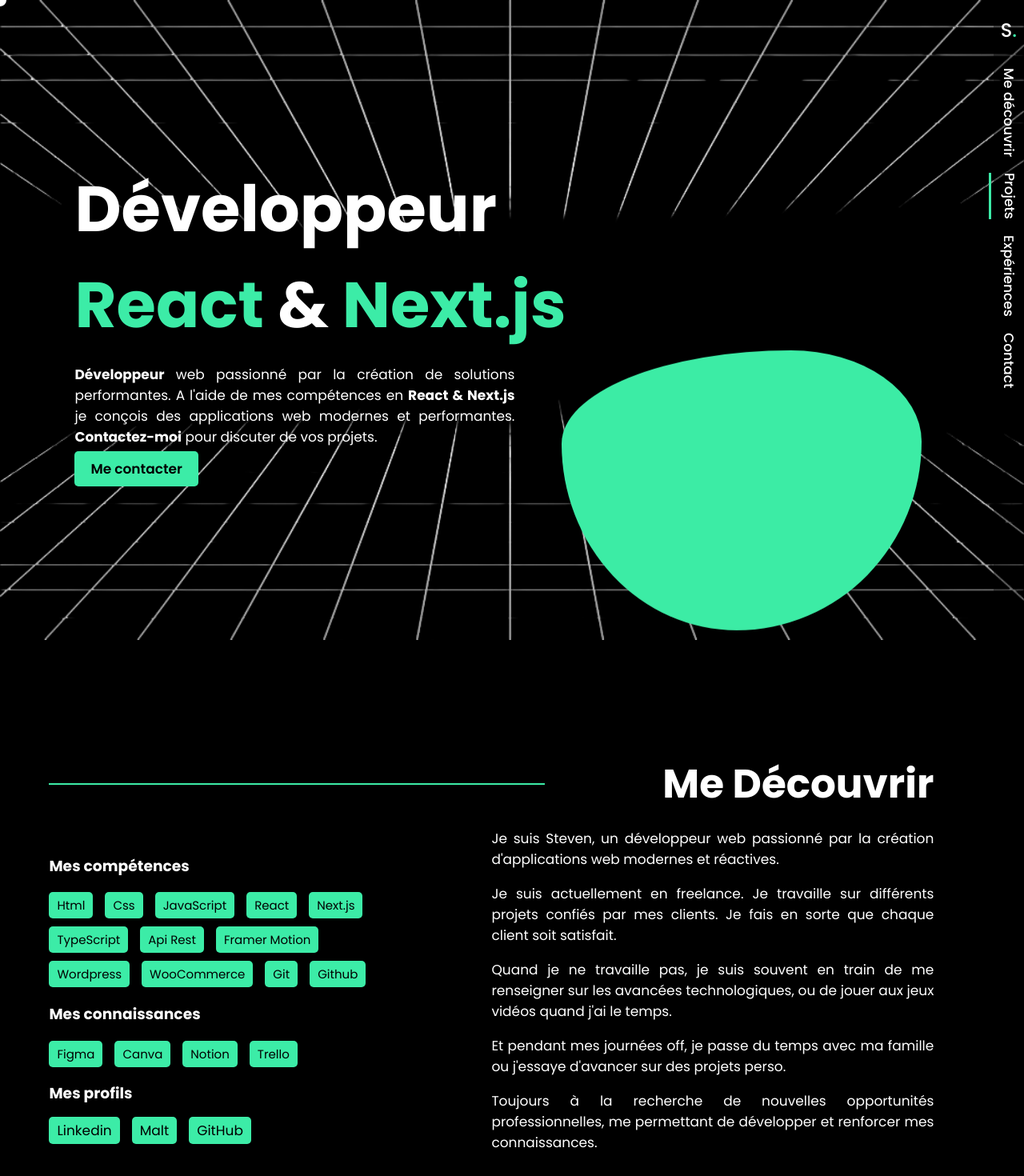
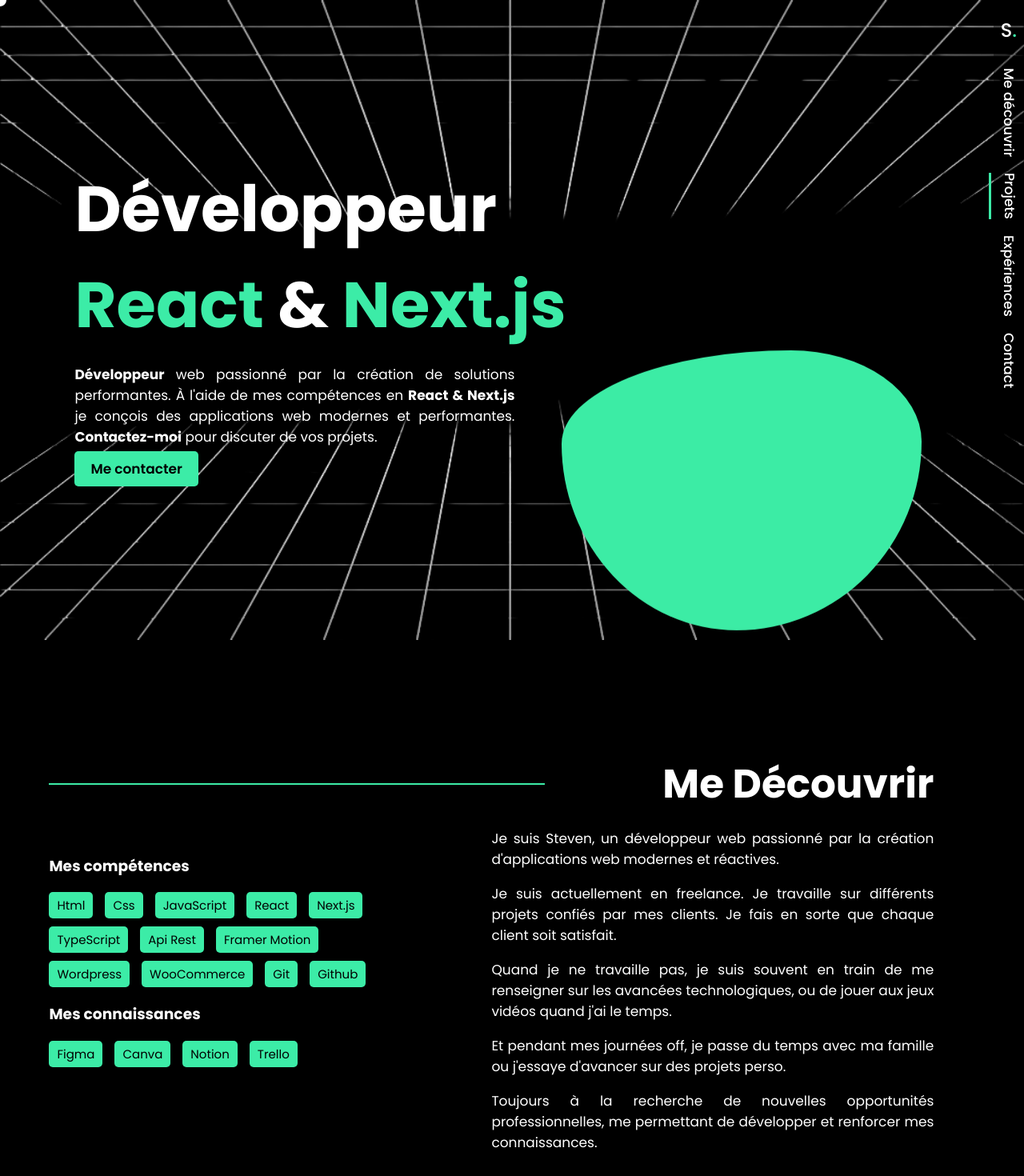
Before and after one commit to CARNEIRO-MOREIRA-Steven/portfolio2025, a React (Create React App) app: page / in a window 1280 px wide. Shown: the top 1470 px of the page at 80% size. Built offline with nearby package versions, Linux system fonts and the light colour scheme.

Commit message:
Animation framer

```diff
--- a/package.json
+++ b/package.json
@@ -11,6 +11,7 @@
     "@types/react-dom": "^19.1.2",
     "ajv": "^8.17.1",
     "ajv-keywords": "^5.1.0",
+    "motion": "^12.7.4",
     "react": "^19.1.0",
     "react-dom": "^19.1.0",
     "react-scripts": "5.0.1",
--- a/src/components/About.tsx
+++ b/src/components/About.tsx
@@ -1,41 +1,152 @@
-import React from 'react';
+import React, { useRef } from 'react';
 import './about.css';
+import { motion, useInView } from 'framer-motion';
+
+const fadeInUp = {
+  hidden: { opacity: 0, y: 20 },
+  visible: (delay = 0) => ({
+    opacity: 1,
+    y: 0,
+    transition: {
+      duration: 0.6,
+      delay
+    }
+  })
+};
+
+const fadeInLeft = {
+  hidden: { opacity: 0, x: -100 },
+  visible: (delay = 0) => ({
+    opacity: 1,
+    x: 0,
+    transition: {
+      duration: 0.6,
+      delay
+    }
+  })
+};
+
+const fadeInScale = {
+  hidden: { opacity: 0, scale: 0.5 },
+  visible: (delay = 0) => ({
+    opacity: 1,
+    scale: 1,
+    transition: {
+      duration: 0.6,
+      delay
+    }
+  })
+}
 
 const About: React.FC = () => {
+  const ref = useRef(null);
+  const isInView = useInView(ref, { once: true });
+
+  const paragraphs = [
+    "Je suis Steven, un développeur web passionné par la création d'applications web modernes et réactives.",
+    "Je suis actuellement en freelance. Je travaille sur différents projets confiés par mes clients. Je fais en sorte que chaque client soit satisfait.",
+    "Quand je ne travaille pas, je suis souvent en train de me renseigner sur les avancées technologiques, ou de jouer aux jeux vidéos quand j'ai le temps.",
+    "Et pendant mes journées off, je passe du temps avec ma famille ou j'essaye d'avancer sur des projets perso.",
+    "Toujours à la recherche de nouvelles opportunités professionnelles, me permettant de développer et renforcer mes connaissances."
+  ];
+
   return (
-    <section className="about_container" id='about'>
+    <section className="about_container" id='about' >
       <section className="about_content">
         <div className="about_title_container">
-          <span></span>
-          <h2 className="about_title">Me Découvrir</h2>
+          <motion.span
+            initial="hidden"
+            animate={isInView ? "visible" : "hidden"}
+            variants={fadeInUp}
+            custom={0.5}
+          />
+          <motion.h2
+            className="about_title"
+            initial="hidden"
+            animate={isInView ? "visible" : "hidden"}
+            variants={fadeInUp}
+            custom={0.25}
+          >
+            Me Découvrir
+          </motion.h2>
         </div>
-        <section className="about_description">
+
+        <section className="about_description" ref={ref}>
           <section className="about_competence">
-            <h3>Mes compétences</h3>
-            <ul className="about_competence_list">
-              {["Html", "Css", "JavaScript", "React", "Next.js", "TypeScript","Api Rest", "Framer Motion", "Wordpress", "WooCommerce",  "Git", "Github"].map((skill, index) => (
+            <motion.h3
+              initial="hidden"
+              animate={isInView ? "visible" : "hidden"}
+              variants={fadeInLeft}
+              custom={4.5}
+            >
+              Mes compétences
+            </motion.h3>
+            <motion.ul
+              className="about_competence_list"
+              initial="hidden"
+              animate={isInView ? "visible" : "hidden"}
+              variants={fadeInLeft}
+              custom={4.5}
+            >
+              {["Html", "Css", "JavaScript", "React", "Next.js", "TypeScript", "Api Rest", "Framer Motion", "Wordpress", "WooCommerce", "Git", "Github"].map((skill, index) => (
                 <li key={index}>{skill}</li>
               ))}
-            </ul>
-            <h3 className='title_inverted'>Mes connaissances</h3>
-            <ul className="about_competence_list inverted">
+            </motion.ul>
+
+            <motion.h3
+              className="title_inverted"
+              initial="hidden"
+              animate={isInView ? "visible" : "hidden"}
+              variants={fadeInLeft}
+              custom={5.5}
+            >
+              Mes connaissances
+            </motion.h3>
+            <motion.ul
+              className="about_competence_list inverted"
+              initial="hidden"
+              animate={isInView ? "visible" : "hidden"}
+              variants={fadeInLeft}
+              custom={5.5}
+            >
               {["Figma", "Canva", "Notion", "Trello"].map((skill, index) => (
                 <li key={index}>{skill}</li>
               ))}
-            </ul>
-            <h3>Mes profils</h3>
-            <aside className='about_profil_link'>
-            <a href="https://www.linkedin.com/in/steven-carneiro-moreira-742626264/" target="_blank" rel="noopener noreferrer">Linkedin</a>
-            <a href="https://www.malt.fr/profile/codemetasolutions" target="_blank" rel="noopener noreferrer">Malt</a>
-            <a href='https://github.com/CARNEIRO-MOREIRA-Steven' target="_blank" rel="noopener noreferrer">GitHub</a>
-            </aside>
+            </motion.ul>
+
+            <motion.h3
+              initial="hidden"
+              animate={isInView ? "visible" : "hidden"}
+              variants={fadeInLeft}
+              custom={6.5}
+            >
+              Mes profils
+            </motion.h3>
+            <motion.aside
+              className='about_profil_link'
+              initial="hidden"
+              animate={isInView ? "visible" : "hidden"}
+              variants={fadeInLeft}
+              custom={6.5}
+            >
+              <a href="https://www.linkedin.com/in/steven-carneiro-moreira-742626264/" target="_blank" rel="noopener noreferrer">Linkedin</a>
+              <a href="https://www.malt.fr/profile/codemetasolutions" target="_blank" rel="noopener noreferrer">Malt</a>
+              <a href='https://github.com/CARNEIRO-MOREIRA-Steven' target="_blank" rel="noopener noreferrer">GitHub</a>
+            </motion.aside>
           </section>
+
           <aside className="about_text">
-            <p>Je suis Steven, un développeur web passionné par la création d'applications web modernes et réactives.</p>
-            <p>Je suis actuellement en freelance. Je travaille sur différents projets confiés par mes clients. Je fais en sorte que chaque client soit satisfait.</p>
-            <p>Quand je ne travaille pas, je suis souvent en train de me renseigner sur les avancées technologiques, ou de jouer aux jeux vidéos quand j'ai le temps.</p>
-            <p>Et pendant mes journées off, je passe du temps avec ma famille ou j'essaye d'avancer sur des projets perso.</p>
-            <p>Toujours à la recherche de nouvelles opportunités professionnelles, me permettant de développer et renforcer mes connaissances.</p>
+            {paragraphs.map((text, index) => (
+              <motion.p
+                key={index}
+                initial="hidden"
+                animate={isInView ? "visible" : "hidden"}
+                variants={fadeInScale}
+                custom={0.5 + index * 0.8}
+              >
+                {text}
+              </motion.p>
+            ))}
           </aside>
         </section>
       </section>
--- a/src/components/Banner.tsx
+++ b/src/components/Banner.tsx
@@ -1,26 +1,92 @@
 import React from 'react';
 import './banner.css';
-import { scrollToSection } from '../utils/scrollToSection'; // adapte le chemin si besoin
+import { scrollToSection } from '../utils/scrollToSection';
+import { motion } from 'framer-motion';
+
+const title = 'Développeur';
+const letters = title.split('');
 
 const Banner = () => {
   return (
     <section className='container_banner background_banner' id='top'>
       <section className='content_banner'>
-        <h1 className='banner_title'>Développeur<br />
-          <span className='banner_title_span'>React</span> & <span className='banner_title_span'>Next.js</span>
-        </h1>
-        <h2 className='banner_description'>
+
+        <motion.h1
+          className='banner_title'
+          initial='hidden'
+          animate='visible'
+          variants={{
+            visible: {
+              transition: {
+                staggerChildren: 0.2,
+              },
+            },
+          }}
+        >
+          {letters.map((char, index) => (
+            <motion.span
+              key={index}
+              className='letter'
+              variants={{
+                hidden: { opacity: 0, y: -20 },
+                visible: { opacity: 1, y: 0 },
+              }}
+            >
+              {char}
+            </motion.span>
+          ))}
+
+          <br />
+
+          <motion.span
+            className='banner_title_span'
+            initial={{ opacity: 0, y: -10 }}
+            animate={{ opacity: 1, y: 0 }}
+            transition={{ delay: letters.length * 0.2 + 0.3 }}
+          >
+            React
+          </motion.span>
+
+          <motion.span
+            className='and_separator'
+            initial={{ opacity: 0, y: -10 }}
+            animate={{ opacity: 1, y: 0 }}
+            transition={{ delay: letters.length * 0.2 + 0.45 }}
+          >
+            {''} & {''}
+          </motion.span>
+
+          <motion.span
+            className='banner_title_span'
+            initial={{ opacity: 0, y: -10 }}
+            animate={{ opacity: 1, y: 0 }}
+            transition={{ delay: letters.length * 0.25 + 0.6 }}
+          >
+            Next.js
+          </motion.span>
+        </motion.h1>
+
+        <motion.h2
+          className='banner_description'
+          initial={{ opacity: 0, y: 20 }}
+          animate={{ opacity: 1, y: 0 }}
+          transition={{ delay: letters.length * 0.30 + 1 }}
+        >
           <strong>Développeur</strong> web passionné par la création de solutions performantes.
-          A l'aide de mes compétences en <strong>React & Next.js</strong> je conçois des applications web modernes et performantes.
+          À l'aide de mes compétences en <strong>React & Next.js</strong> je conçois des applications web modernes et performantes.
           <strong> Contactez-moi</strong> pour discuter de vos projets.
-        </h2>
-        <a
+        </motion.h2>
+
+        <motion.a
           className='banner_button'
           href='#contact'
           onClick={(e) => scrollToSection(e, 'contact')}
+          initial={{ opacity: 0, y: 20 }}
+          animate={{ opacity: 1, y: 0 }}
+          transition={{ delay: letters.length * 0.30 + 2 }}
         >
           Me contacter
-        </a>
+        </motion.a>
       </section>
     </section>
   );
--- a/src/components/Experiences.tsx
+++ b/src/components/Experiences.tsx
@@ -1,38 +1,79 @@
-import React from 'react';
+import React, { useRef } from 'react';
 import './experiences.css';
 import { Review } from '../types/Reviews';
 import { reviewsData } from '../data/reviews';
+import { delay, motion, useInView } from 'framer-motion';
+
+const containerVariants = {
+  visible: {
+    transition: {
+      staggerChildren: 1,
+    },
+  },
+};
+
+const fadeIn = {
+  hidden: { opacity: 0 },
+  visible: { opacity: 1 },
+};
 
 const Experiences = () => {
+  const ref = useRef(null);
+  const isInView = useInView(ref, { once: true, amount: 1 });
+
   return (
     <section className='experiences_container' id='experiences'>
-      <section className='experiences_content'>
-        <div className='experiences_title_container'>
+      <section className='experiences_content' >
+        <motion.div
+          className='experiences_title_container'
+          initial="hidden"
+          animate={isInView ? 'visible' : 'hidden'}
+          variants={fadeIn}
+          transition={{ duration: 1}}
+        >
           <span></span>
-          <h2 className='experiences_title'>Mes Expériences</h2>
-        </div>
+          <h2 className='experiences_title' ref={ref}>Mes Expériences</h2>
+        </motion.div>
 
         <section className='experiences_details'>
-          <section className='experiences_description'>
-            <p>En tant que développeur front-end, je me spécialise dans la création et la maintenance de sites web, en offrant des solutions efficaces et esthétiques qui répondent aux besoins spécifiques de chaque client.</p>
-            <p>Collaboration étroite avec les clients : J’analyse leurs besoins pour concevoir des solutions web adaptées, en m’assurant que chaque projet respecte leurs objectifs et attentes.</p>
-            <p>Optimisation des performances et du SEO : Je veille à ce que chaque site soit rapide, fluide, et parfaitement optimisé pour le référencement naturel.</p>
-          </section>
+          {/* Description en cascade */}
+          <motion.section
+            className='experiences_description'
+            variants={containerVariants}
+            initial="hidden"
+            animate={isInView ? 'visible' : 'hidden'}
+          >
+            <motion.p variants={fadeIn}>
+              En tant que développeur front-end, je me spécialise dans la création et la maintenance de sites web, en offrant des solutions efficaces et esthétiques qui répondent aux besoins spécifiques de chaque client.
+            </motion.p>
+            <motion.p variants={fadeIn}>
+              Collaboration étroite avec les clients : J’analyse leurs besoins pour concevoir des solutions web adaptées, en m’assurant que chaque projet respecte leurs objectifs et attentes.
+            </motion.p>
+            <motion.p variants={fadeIn}>
+              Optimisation des performances et du SEO : Je veille à ce que chaque site soit rapide, fluide, et parfaitement optimisé pour le référencement naturel.
+            </motion.p>
+          </motion.section>
 
-          <aside className='experiences_review'>
-            <h3>Ils me recommandent</h3>
-            <div className="carousel">
+          {/* Avis en cascade aussi */}
+          <motion.aside
+            className='experiences_review'
+            variants={containerVariants}
+            initial="hidden"
+            animate={isInView ? 'visible' : 'hidden'}
+          >
+            <motion.h3 variants={fadeIn}>Ils me recommandent</motion.h3>
+            <motion.div className="carousel">
               {reviewsData.map((review: Review) => (
-                <article key={review.id}>
+                <motion.article key={review.id} variants={fadeIn}>
                   <h4>{review.name}</h4>
                   <p>{review.review}</p>
                   <p className='review_stars'>
                     {'⭐'.repeat(review.star)}
                   </p>
-                </article>
+                </motion.article>
               ))}
-            </div>
-          </aside>
+            </motion.div>
+          </motion.aside>
         </section>
       </section>
     </section>
--- a/src/components/Projets.tsx
+++ b/src/components/Projets.tsx
@@ -1,31 +1,64 @@
-import React, { useState } from 'react';
+import React, { useRef, useState } from 'react';
 import './projets.css';
 import { projetsData } from '../data/projets';
 import { Projet } from '../types/Projets';
+import { motion, useInView } from 'framer-motion';
+
+const containerVariants = {
+  visible: {
+    transition: {
+      staggerChildren: 1,
+    },
+  },
+};
+
+const itemVariants = {
+  hidden: { opacity: 0, y: 300 },
+  visible: { opacity: 1, y: 0 },
+};
 
 const Projets: React.FC = () => {
   const [selectedProjet, setSelectedProjet] = useState<Projet | null>(null);
-
   const openModal = (projet: Projet) => setSelectedProjet(projet);
   const closeModal = () => setSelectedProjet(null);
 
+  const ref = useRef(null);
+  const isInView = useInView(ref, { once: true, amount: 1 });
+
   return (
     <section className="projets_container" id='projets'>
-      <section className="projets_content">
-      <div className="projets_title_container">
+      <section className="projets_content" >
+        {/* Titre + span ensemble */}
+        <motion.div
+          className="projets_title_container"
+          initial={{ opacity: 0, scale: 0 }}
+          animate={isInView ? { opacity: 1, scale: 1 } : {}}
+          transition={{ duration: 0.6 }}
+        >
           <span></span>
-          <h2 className="projets_title">Mes Projets</h2>
-        </div>
+          <h2 className="projets_title" ref={ref}>Mes Projets</h2>
+        </motion.div>
 
-        <div className="projets_grid">
+        {/* Projets avec effet en cascade */}
+        <motion.div
+          className="projets_grid"
+          variants={containerVariants}
+          initial="hidden"
+          animate={isInView ? 'visible' : 'hidden'}
+        >
           {projetsData.map((projet) => (
-            <article key={projet.id} className="projets_card neon" onClick={() => openModal(projet)}>
+            <motion.article
+              key={projet.id}
+              className="projets_card neon"
+              variants={itemVariants}
+              onClick={() => openModal(projet)}
+            >
               <h3 className='projets_card_title'>{projet.title}</h3>
               <img src={projet.image} alt={projet.title} className="projets_image" />
               <p className='projets_card_short_description'>{projet.shortDescription}</p>
-            </article>
+            </motion.article>
           ))}
-        </div>
+        </motion.div>
       </section>
 
       {selectedProjet && (
@@ -34,7 +67,7 @@ const Projets: React.FC = () => {
             <button className="modal_close" onClick={closeModal}>×</button>
             <h2 className='modal_title'>{selectedProjet.title}</h2>
             <aside className='modal_image_container'>
-            <img src={selectedProjet.image} alt={selectedProjet.title} className="modal_image" />
+              <img src={selectedProjet.image} alt={selectedProjet.title} className="modal_image" />
             </aside>
             <p>{selectedProjet.fullDescription}</p>
             <h4>Technologies utilisées :</h4>
--- a/src/components/projets.css
+++ b/src/components/projets.css
@@ -43,6 +43,7 @@
     align-items: center;
     justify-content: space-between;
     gap: 25px;
+    overflow: hidden;
   }
 
   .projets_card {
```
Also changed, not shown: 1 other file (tests, documents, lock files or other folders).
